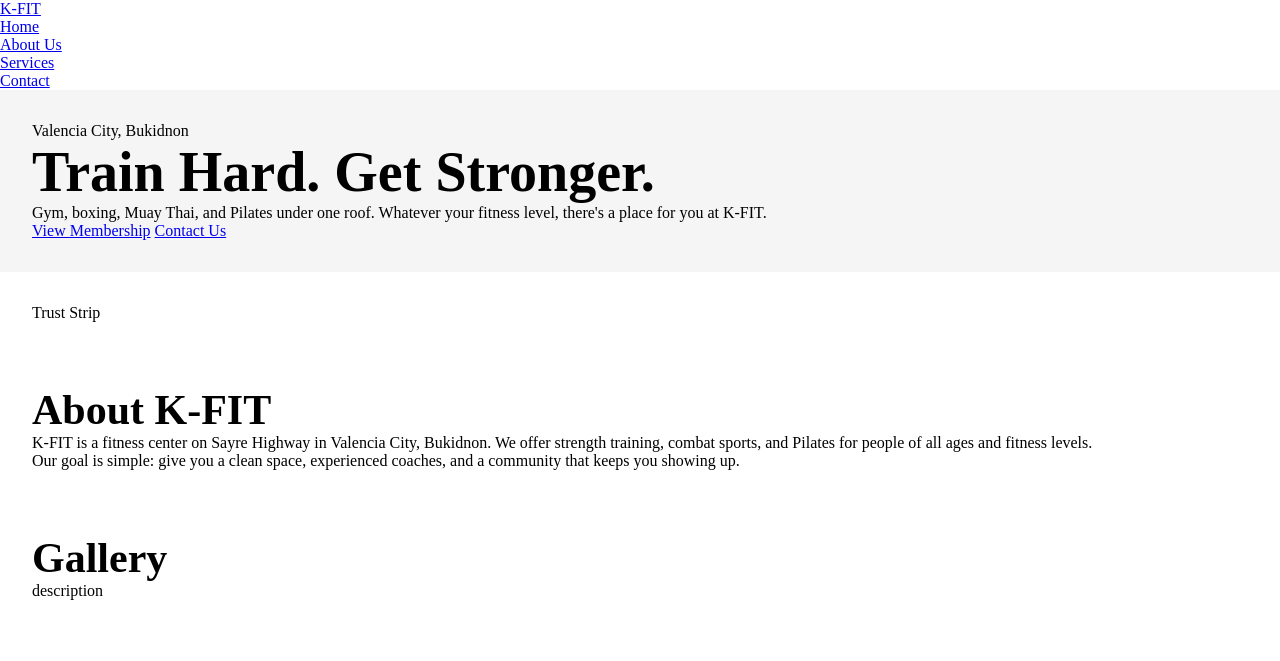
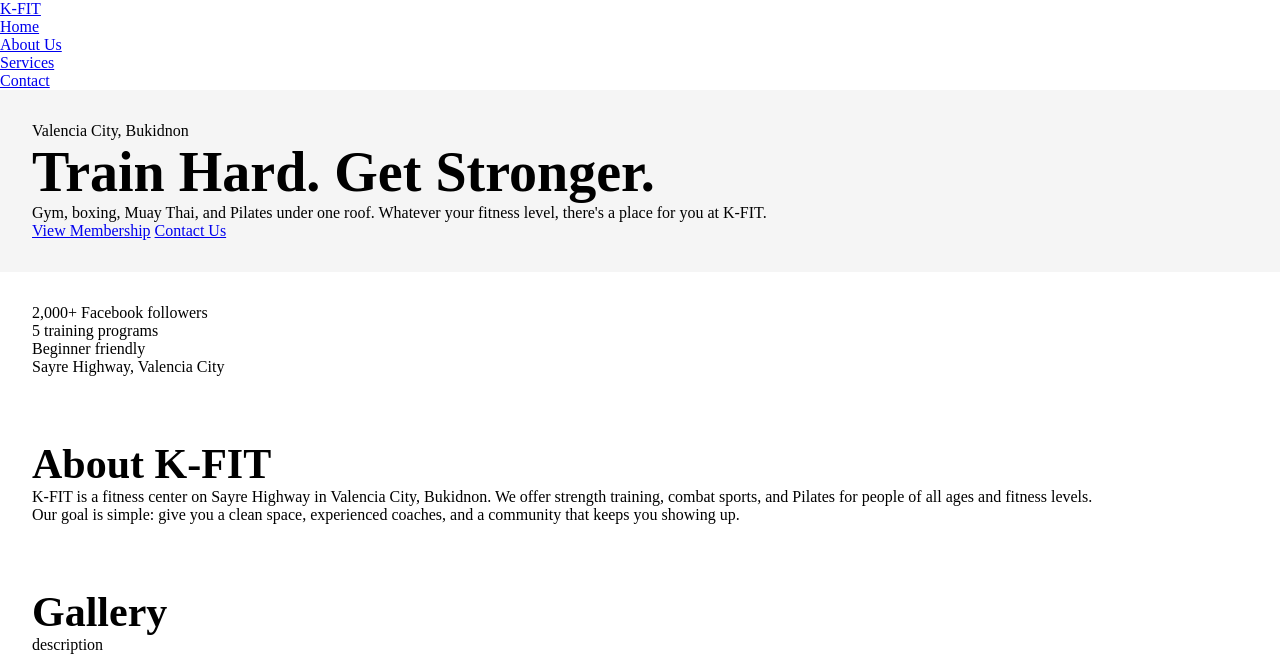
Before and after one commit to Kopi-Naparan1/LabActivity3, a plain HTML site: page index.html in a window 1280 px wide. Shown: the top 661 px of the page. Drawn offline with Linux system fonts and the light colour scheme.

Commit message:
refactor: update trust strip section with social proof and location details

```diff
--- a/index.html
+++ b/index.html
@@ -35,7 +35,12 @@
         </div>
       </section>
 
-      <section id="trust-strip">Trust Strip</section>
+      <section id="trust-strip">
+        <p>2,000+ Facebook followers</p>
+        <p>5 training programs</p>
+        <p>Beginner friendly</p>
+        <p>Sayre Highway, Valencia City</p>
+      </section>
 
       <section id="about">
         <h2>About K-FIT</h2>
```
